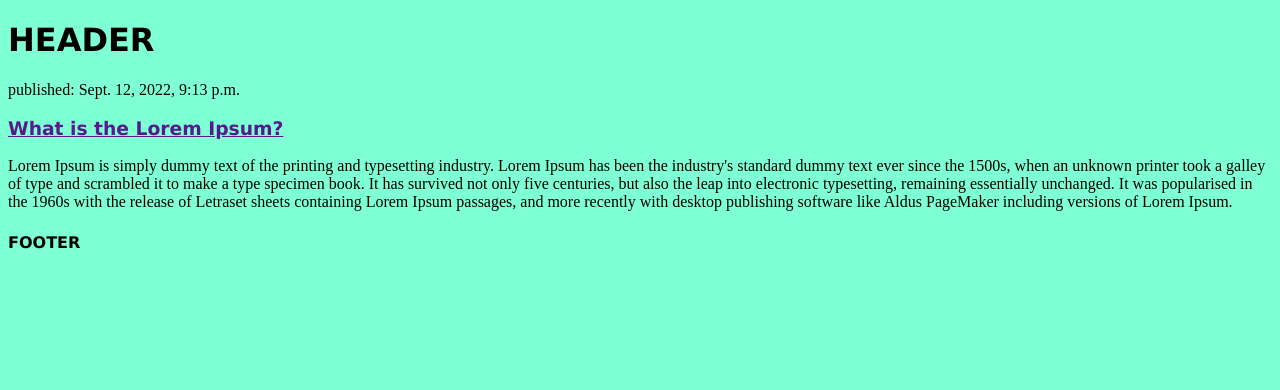
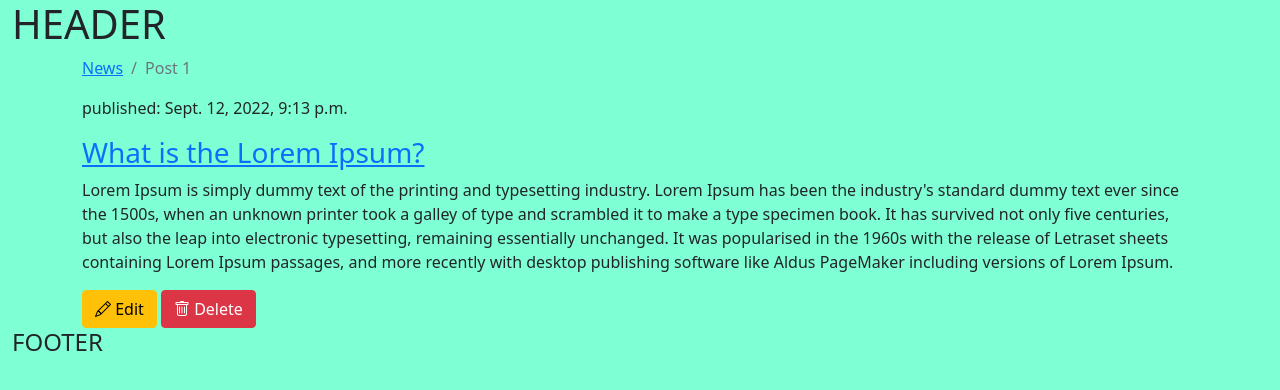
Before and after one commit to yura-seredyuk/web12_DjangIntro, a Django app: page /news/post/1/ in a window 1280 px wide. Shown: the top 390 px of the page. Run offline with Django 4.2, Linux system fonts and the light colour scheme; data comes from the database, SQL or seed files in the repository; both versions use the stored data as it was after the commit; some libraries are stand-ins or nearby versions.

Commit message:
Django: edit and delete post vievs added

```diff
--- a/mysite/mysite/settings.py
+++ b/mysite/mysite/settings.py
@@ -23,7 +23,7 @@ BASE_DIR = Path(__file__).resolve().parent.parent
 SECRET_KEY = 'django-insecure-lqt3=!=sca@#c0^89*#&yiz=7hp#%nw*3v56i*c(qicdshek7-'
 
 # SECURITY WARNING: don't run with debug turned on in production!
-DEBUG = False
+DEBUG = True
 
 ALLOWED_HOSTS = ['127.0.0.1']
 
--- a/mysite/news/urls.py
+++ b/mysite/news/urls.py
@@ -1,10 +1,12 @@
 # from django.conf.urls import url
 from django.urls import path, re_path, include
-from .views import post_list, post_details
+from .views import post_list, post_details, post_edit, post_delete
 
 
 urlpatterns = [
     # url(r'^$', post_list, name='post_list')
     re_path(r'^$', post_list, name='post_list'),
     re_path(r'^post/(?P<pk>[0-9]+)/$', post_details, name='post_details'),
+    re_path(r'^post/(?P<pk>[0-9]+)/edit/$', post_edit, name='post_edit'),
+    re_path(r'^post/(?P<pk>[0-9]+)/delete/$', post_delete, name='post_delete'),
 ]
--- a/mysite/news/views.py
+++ b/mysite/news/views.py
@@ -1,6 +1,7 @@
-from django.shortcuts import render, get_object_or_404
+from django.shortcuts import render, get_object_or_404, redirect
 from django.utils import timezone
 from .models import Post
+from .forms import PostForm
 
 
 def post_list(request):
@@ -14,3 +15,23 @@ def post_details(request, pk):
     # post = Post.objects.filter(id=pk)
     post = get_object_or_404(Post, pk=pk)
     return render(request,'news/post_details.html', {'post':post})
+
+
+def post_edit(request, pk):
+    post = get_object_or_404(Post, pk=pk)
+    if request.method == "POST":
+        form = PostForm(request.POST, instance=post)
+        if form.is_valid():
+            post = form.save(commit=False)
+            post.author = request.user
+            post.published_date = timezone.now()
+            post.save()
+            return redirect('post_details', pk = post.pk)
+    else:
+        form = PostForm(instance=post)
+    return render(request,'news/post_edit.html', {'form':form})
+
+def post_delete(request, pk):
+    post = get_object_or_404(Post, pk=pk)
+    post.delete()
+    return redirect('post_list')
--- a/mysite/templates/base.html
+++ b/mysite/templates/base.html
@@ -7,6 +7,8 @@
     <meta name="viewport" content="width=device-width, initial-scale=1.0">
     <title>News site</title>
     <!-- START CSS STYLES -->
+    <link href="https://cdn.jsdelivr.net/npm/bootstrap@5.0.2/dist/css/bootstrap.min.css" rel="stylesheet" integrity="sha384-EVSTQN3/azprG1Anm3QDgpJLIm9Nao0Yz1ztcQTwFspd3yD65VohhpuuCOmLASjC" crossorigin="anonymous">
+    <link rel="stylesheet" href="https://cdn.jsdelivr.net/npm/bootstrap-icons@1.9.1/font/bootstrap-icons.css">
     <link rel="stylesheet" href="{% static 'css/news.css' %}">
     {% include 'layers/styles.html' %}
     {% block styles %}{% endblock %}
@@ -15,7 +17,10 @@
 <body>
     <!-- HEADER -->
     {% include 'layers/header.html' %}
-    <main>
+    <main class="container">
+        <!-- BREADCUMBS -->
+        {% block breadcrumb %}
+        {% endblock %}
         <!-- MAIN CONTENT -->
         {% block content %}
         {% endblock %}
--- a/mysite/templates/layers/footer.html
+++ b/mysite/templates/layers/footer.html
@@ -1,3 +1,3 @@
-<footer>
+<footer class="container-fluid">
     <h4>FOOTER</h4>
 </footer>
--- a/mysite/templates/layers/header.html
+++ b/mysite/templates/layers/header.html
@@ -1,3 +1,3 @@
-<header>
+<header  class="container-fluid">
     <h1>HEADER</h1>
 </header>
--- a/mysite/templates/layers/styles.html
+++ b/mysite/templates/layers/styles.html
@@ -1,5 +1,5 @@
 <style>
-    h1, h2, h3, h4{
+    /* h1, h2, h3, h4{
         font-family: Verdana, Geneva, Tahoma, sans-serif;
-    }
+    } */
 </style>
--- a/mysite/templates/news/post_details.html
+++ b/mysite/templates/news/post_details.html
@@ -1,5 +1,12 @@
 {% extends 'base.html' %}
-
+{% block breadcrumb %}
+<nav aria-label="breadcrumb">
+    <ol class="breadcrumb">
+      <li class="breadcrumb-item active"><a href="{% url 'post_list' %}">News</a></li>
+      <li class="breadcrumb-item active" aria-current="page">Post {{post.pk}}</li>
+    </ol>
+</nav>
+{% endblock %}
 {% block content %}
         <div class="post">
             <div class="date">
@@ -7,5 +14,7 @@
             </div>
             <h3><a href="">{{ post.title }}</a></h3>
             <p>{{ post.text }}</p>
+            <a class="btn btn-warning" href="{% url 'post_edit' pk=post.pk %}" ><span class="bi bi-pencil"></span> Edit</a>
+            <a class="btn btn-danger" href="{% url 'post_delete' pk=post.pk %}" ><span class="bi bi-trash"></span> Delete</a>
         </div>
 {% endblock %}
```
Also changed, not shown: mysite/news/forms.py (added, +9 -0 lines), mysite/templates/news/post_edit.html (added, +18 -0 lines), mysite/templates/news/post_list.html (+8 -1 lines), mysite/db.sqlite3.
